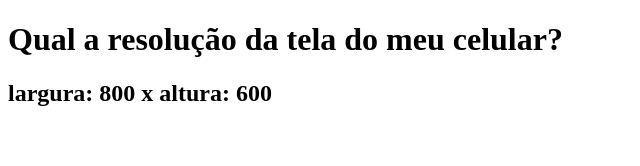
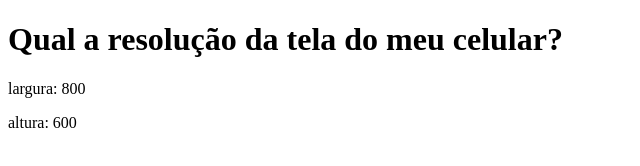
Before and after one commit to ptcmariano/resolucao-da-tela, a plain HTML site: page index.html in a window 1280 px wide. Shown: the whole page, without its empty margins (0-640 px from the left). Drawn offline with nearby package versions, Linux system fonts and the light colour scheme.

Commit message:
exibindo via vuejs, versao 2

```diff
--- a/index.html
+++ b/index.html
@@ -1,20 +1,30 @@
 <!DOCTYPE html>
 <html>
 <head>
-	<title>Resolução da tela</title>
-	<meta name="viewport" content="width=device-width, user-scalable=no">
+    <title>Resolução da tela</title>
+    <meta name="viewport" content="width=device-width, user-scalable=no">
 </head>
 <body>
 <header>
-	<h1>Qual a resolução da tela do meu celular?</h1>
+    <h1>Qual a resolução da tela do meu celular?</h1>
 </header>
 <section>
-	<h2 id="resolucao"></h2>
+    <script src="https://unpkg.com/vue/dist/vue.js"></script>
+
+    <div id="app">
+      <p>largura: {{ largura }}</p>
+      <p>altura: {{ altura }}</p>
+    </div>
+
 </section>
 <script type="text/javascript">
-	var largura = window.screen.width,
-		altura = window.screen.height;
-	document.getElementById('resolucao').textContent = "largura: " + largura + " x altura: " + altura;
+    new Vue({
+      el: '#app',
+      data: {
+        largura: window.screen.width,
+        altura: window.screen.height
+      }
+    })
 </script>
 </body>
 </html>
```
Also changed, not shown: 1 other file.
